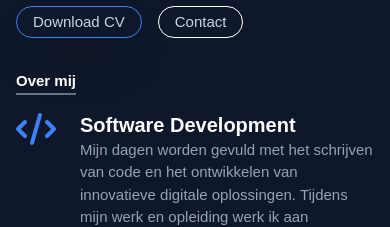
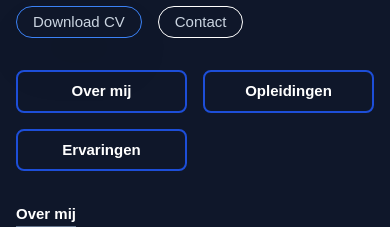
Before and after one commit to SamElfring/samelfring.dev, a Vue app: page / in a window 390 px wide. Shown: the part 495-722 px from the top of the page. Built offline with nearby package versions, Linux system fonts and the light colour scheme.

Commit message:
Added Navigation buttons

```diff
--- a/src/App.vue
+++ b/src/App.vue
@@ -3,6 +3,8 @@
         <Header />
 
         <Hero class="mt-4" />
+
+        <NavigationButtons class="mt-8" />
 
         <AboutMe class="mt-8" />
 
@@ -17,8 +19,15 @@
 <script setup>
 import Header from "./components/Header.vue";
 import Hero from "./components/Hero.vue";
-import AboutMe from "./components/about/AboutMe.vue";
+import NavigationButtons from "./components/NavigationButtons.vue";
+import AboutMe from "./components/about/aboutme.vue";
 import Study from "./components/Study.vue";
 import Experiences from "./components/Experiences.vue";
 import Footer from "./components/Footer.vue";
 </script>
+
+<style>
+    * {
+        scroll-behavior: smooth;
+    }
+</style>
--- /dev/null
+++ b/src/components/NavigationButtons.vue
@@ -0,0 +1,19 @@
+<template>
+    <div class="grid grid-cols-2 gap-4 sm:hidden">
+        <div
+            v-for="item in navItems"
+            :key="item[0]"
+            class="flex justify-center items-center border-2 border-blue-700 rounded-lg hover:bg-blue-700"
+        >
+            <a :href="item[0]" class="font-semibold w-full text-center py-2">{{ item[1] }}</a>
+        </div>
+    </div>
+</template>
+
+<script setup>
+const navItems = [
+    ["#about-me", "Over mij"],
+    ["#study", "Opleidingen"],
+    ["#experiences", "Ervaringen"],
+];
+</script>
```
